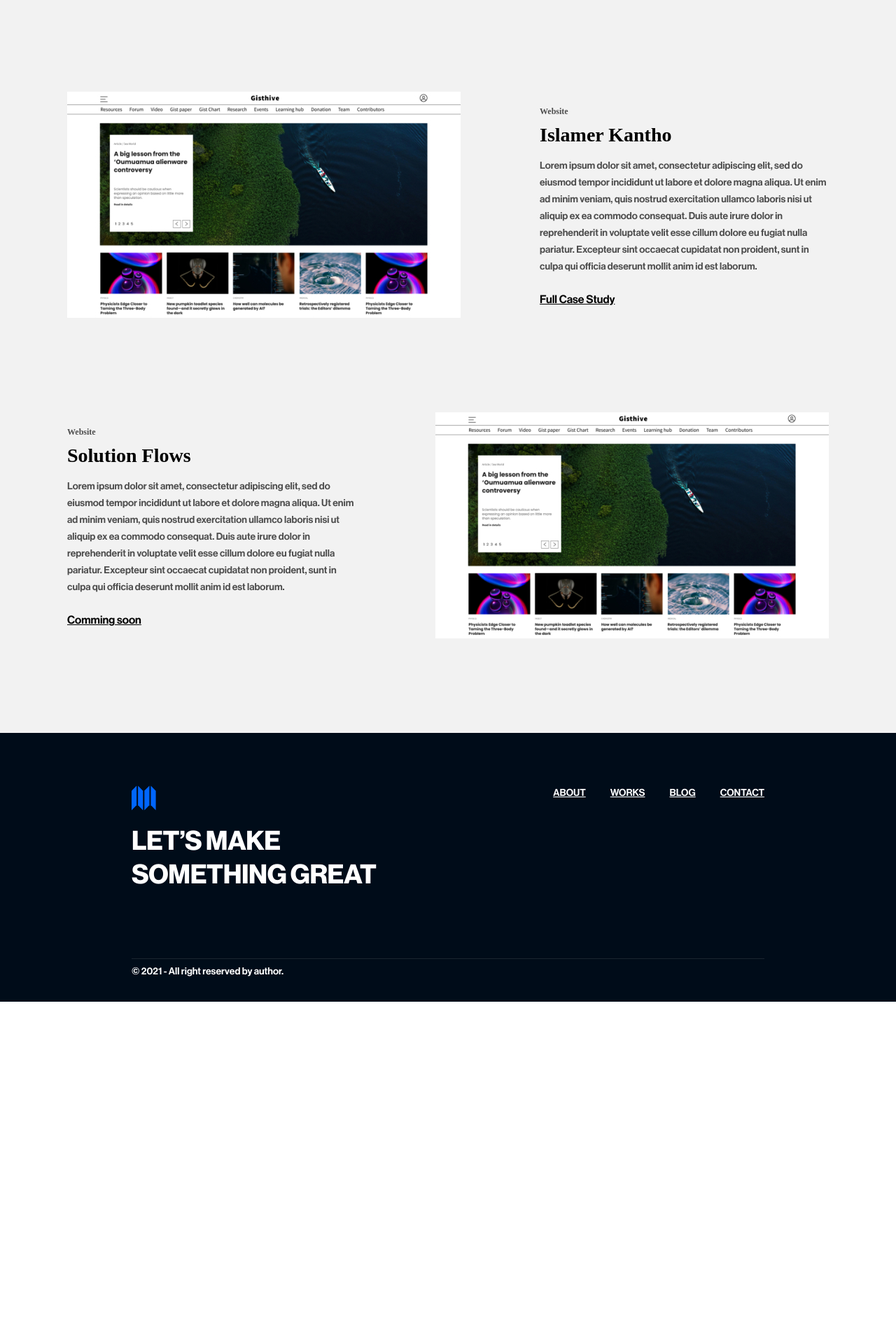
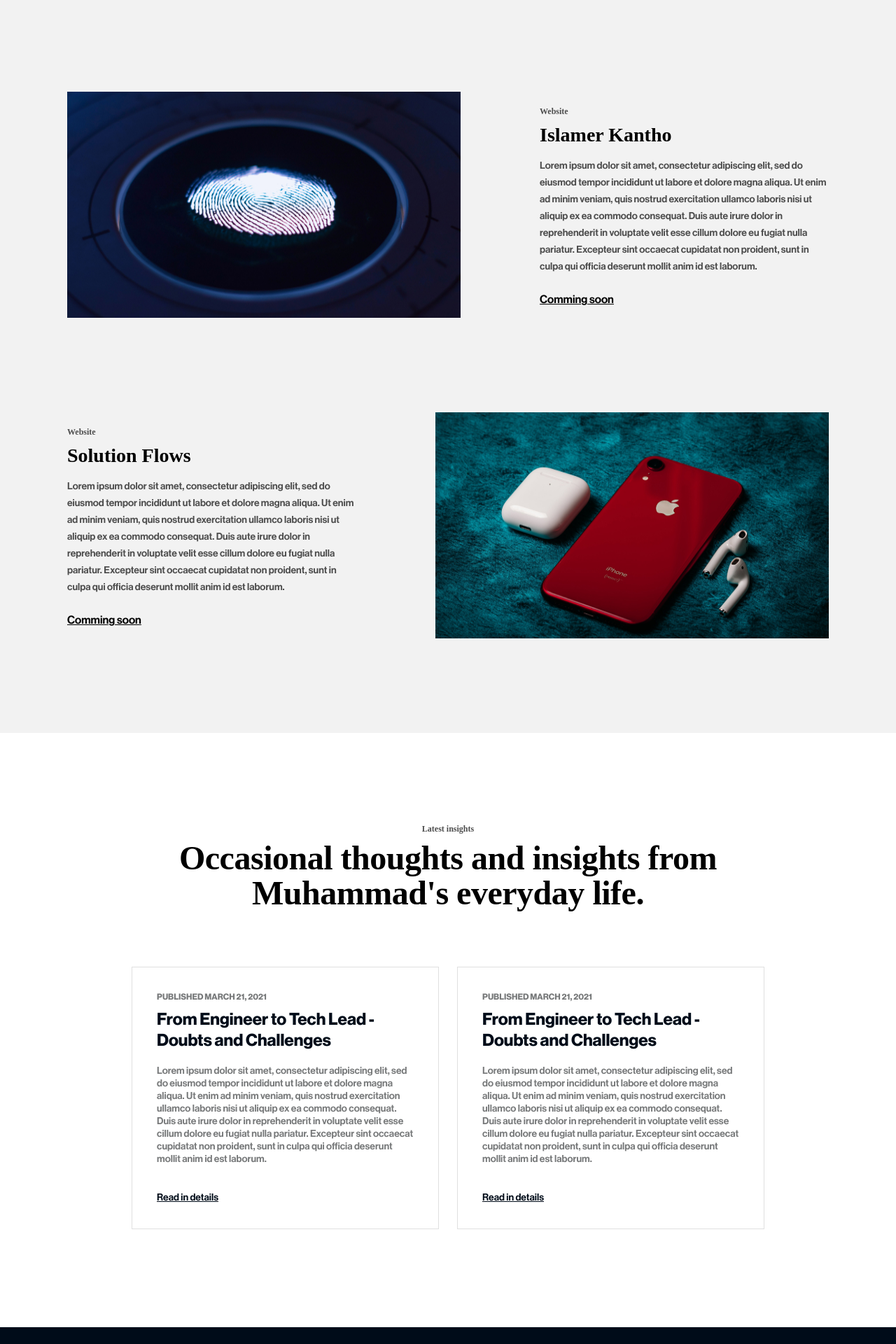
Before and after one commit to xgovernor/portfolio, a Next.js app: page / in a window 1280 px wide. Shown: the part 2100-4020 px from the top of the page at 70% size. Before the commit the page ends 3531 px from the top, so only its background shows below. Built offline with nearby package versions, Linux system fonts and the light colour scheme.

Commit message:
[UPDATE] homepage

```diff
--- /dev/null
+++ b/components/home/HomeArticles.js
@@ -0,0 +1,27 @@
+import React from 'react'
+import BlgoGridCard from '../BlogGridCard'
+import Container from '../Container'
+
+const HomeArticles = () => {
+    return (
+        <>
+            <section className='p_home_blog'>
+                <div className='p_blog_header'>
+                    <Container>
+                        <h4 className="p_subtitle_1">Latest insights</h4>
+                        <h2 className="p_heading">Occasional thoughts and insights from Muhammad&apos;s everyday life.</h2>
+                    </Container>
+                </div>
+
+                <div className='p_blog_body'>
+                    <Container>
+                        <BlgoGridCard />
+                        <BlgoGridCard />
+                    </Container>
+                </div>
+            </section>
+        </>
+    )
+}
+
+export default HomeArticles
--- a/components/home/HomeProjects.js
+++ b/components/home/HomeProjects.js
@@ -24,7 +24,7 @@ const HomeProjects = () => {
                                 <p className='p_body'>Lorem ipsum dolor sit amet, consectetur adipiscing elit, sed do eiusmod tempor incididunt ut labore et dolore magna aliqua. Ut enim ad minim veniam, quis nostrud exercitation ullamco laboris nisi ut aliquip ex ea commodo consequat. Duis aute irure dolor in reprehenderit in voluptate velit esse cillum dolore eu fugiat nulla pariatur. Excepteur sint occaecat cupidatat non proident, sunt in culpa qui officia deserunt mollit anim id est laborum.</p>
 
                                 <Link href={`/`}>
-                                    <a className='p_link'>Full Case Study</a>
+                                    <a className='p_link'>Comming soon</a>
                                 </Link>
                             </div>
                             <div className="p_card_right">
@@ -43,12 +43,12 @@ const HomeProjects = () => {
                                 <p className='p_body'>Lorem ipsum dolor sit amet, consectetur adipiscing elit, sed do eiusmod tempor incididunt ut labore et dolore magna aliqua. Ut enim ad minim veniam, quis nostrud exercitation ullamco laboris nisi ut aliquip ex ea commodo consequat. Duis aute irure dolor in reprehenderit in voluptate velit esse cillum dolore eu fugiat nulla pariatur. Excepteur sint occaecat cupidatat non proident, sunt in culpa qui officia deserunt mollit anim id est laborum.</p>
 
                                 <Link href={`/`}>
-                                    <a className='p_link'>Full Case Study</a>
+                                    <a className='p_link'>Comming soon</a>
                                 </Link>
                             </div>
                             <div className="p_card_right">
                                 <div className='p_image'>
-                                    <Image src={`/images/p1.jpg`} alt='The Gisthive' width={562} height={323} />
+                                    <Image src={`/images/p2.jpg`} alt='The Gisthive' width={562} height={323} />
                                 </div>
                             </div>
                         </Container>
@@ -69,7 +69,7 @@ const HomeProjects = () => {
                             </div>
                             <div className="p_card_right">
                                 <div className='p_image'>
-                                    <Image src={`/images/p1.jpg`} alt='The Gisthive' width={562} height={323} />
+                                    <Image src={`/images/p3.jpg`} alt='The Gisthive' width={562} height={323} />
                                 </div>
                             </div>
                         </Container>
--- a/pages/index.js
+++ b/pages/index.js
@@ -1,6 +1,7 @@
 // Core Components
 // Custom Components
 import HomeAbout from "../components/home/HomeAbout";
+import HomeArticles from "../components/home/HomeArticles";
 import HomeHero from "../components/home/HomeHero";
 import HomeProjects from "../components/home/HomeProjects";
 import Layout from "../components/Layout";
@@ -24,6 +25,7 @@ export default function Index() {
                 <HomeHero />
                 <HomeAbout />
                 <HomeProjects />
+                <HomeArticles />
             </Layout>
         </>
     )
--- a/styles/home.style.sass
+++ b/styles/home.style.sass
@@ -95,3 +95,25 @@
                 margin-bottom: 25px
             .p_link
                 color: #000000
+
+
+.p_home_blog
+    padding: 130px 0 105px
+    .p_blog_header
+        .p_container
+            width: 823px
+            margin-bottom: 80px
+            text-align: center
+            .p_subtitle_1
+                margin-bottom: 10px
+            .p_heading
+                font-weight: bold
+                font-size: 48px
+                line-height: 50px
+                text-align: center
+                letter-spacing: -0.01em
+                color: #000000
+    .p_blog_body
+        .p_container
+            display: flex
+            justify-content: space-between
```
Also changed, not shown: public/images/p2.jpg (added), public/images/p3.jpg (added).
